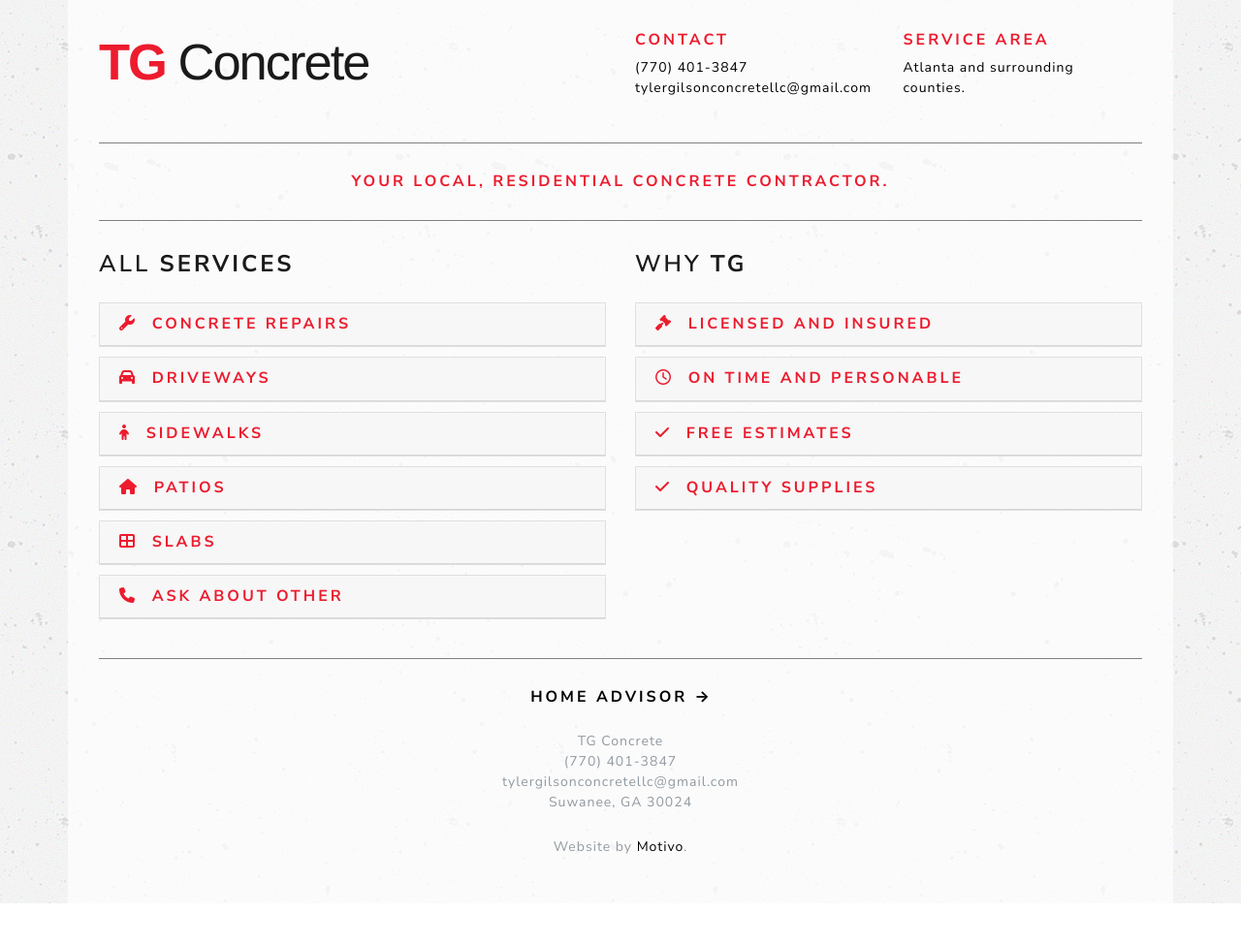
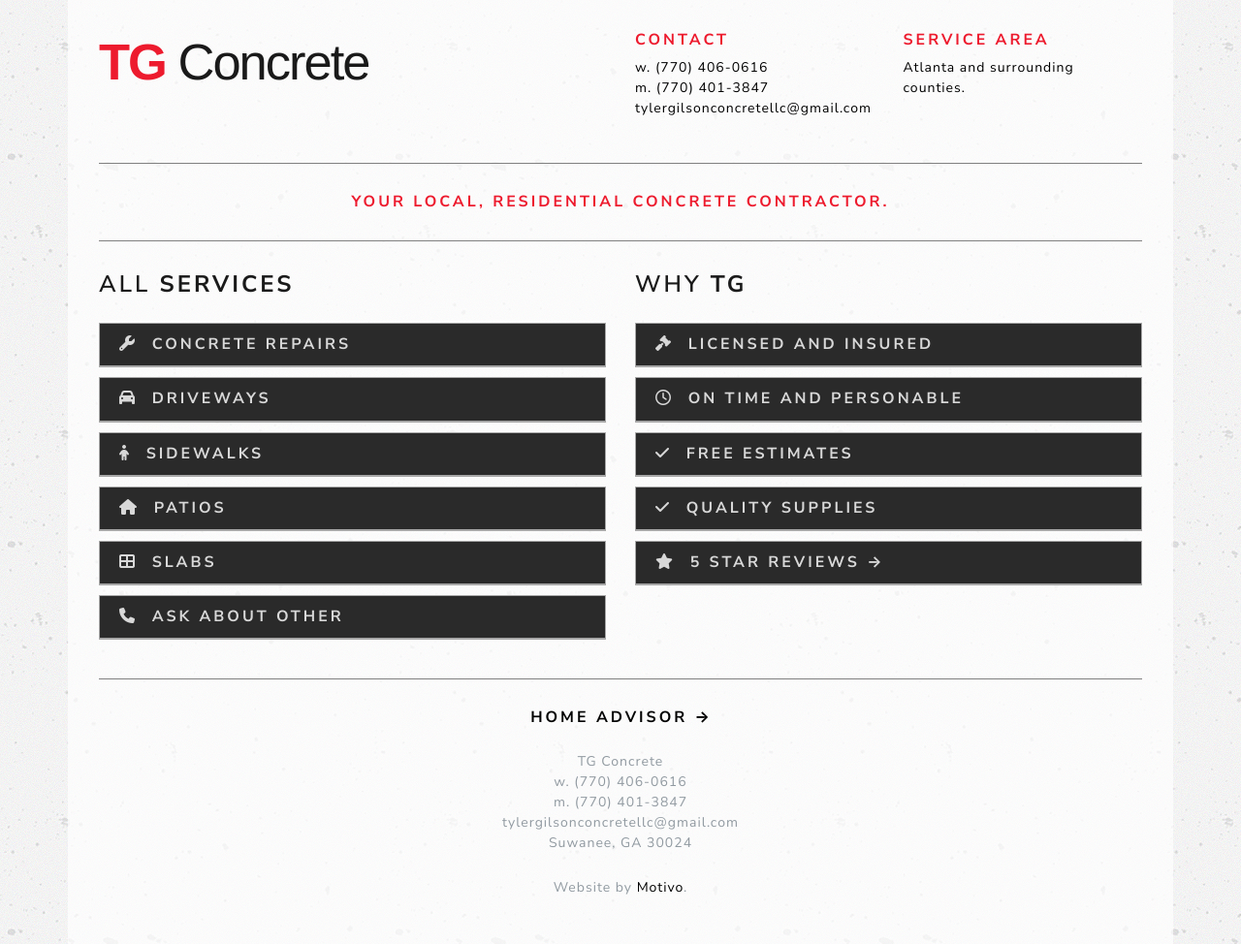
Before and after one commit to shivpatel-motivo/tg-concrete, a plain HTML site: page index.html in a window 1280 px wide. Shown: the whole page at 97% size. Before the commit the page ends 932 px from the top, so only its background shows below. Drawn offline with nearby package versions, Linux system fonts and the light colour scheme.

Commit message:
draft for client

```diff
--- a/index.html
+++ b/index.html
@@ -28,7 +28,9 @@
           <div class="col-md-6">
             <h5>Contact</h5>
             <p>
-              <a href="tel:7704553400">(770) 401-3847</a>
+              <a href="tel:7704060616">w. (770) 406-0616</a>
+              </br>
+              <a href="tel:7704013847">m. (770) 401-3847</a>
               </br>
               <a href="mailto:tylergilsonconcretellc@gmail.com">tylergilsonconcretellc@gmail.com</a>
             </p>
@@ -116,6 +118,15 @@
                 <i class="fa fa-check" aria-hidden="true"></i> &nbsp;Quality Supplies</h5>
             </div>
           </div>
+          <div class="card">
+            <div class="card-header" role="tab">
+              <a href="https://www.homeadvisor.com/rated.TylerGilsonConcrete.72706042.html#ratingsReviews" target="_blank">
+                <h5 class="mb-0">
+                  <i class="fa fa-star" aria-hidden="true"></i> &nbsp;5 Star Reviews &rarr;
+                </h5>
+              </a>
+            </div>
+          </div>
         </div>
       </div>
     </div>
@@ -125,7 +136,8 @@
     </h5>
     <p style="text-align:center;margin-top:25px;">
       TG Concrete</br>
-      (770) 401-3847</br>
+      w. (770) 406-0616</br>
+      m. (770) 401-3847</br>
       tylergilsonconcretellc@gmail.com</br>
       Suwanee, GA 30024</br>
     </p>
--- a/styles.css
+++ b/styles.css
@@ -43,6 +43,16 @@ h3 {
 
 .card {
     margin-bottom: 10px;
+    background: #2b2b2b;
+    border-color: #a7a7a7;
+}
+
+.card-header {
+    border-color: #a7a7a7;
+}
+
+.card h5 {
+    color: #d8d8d8;
 }
 
 h5 a {
```
